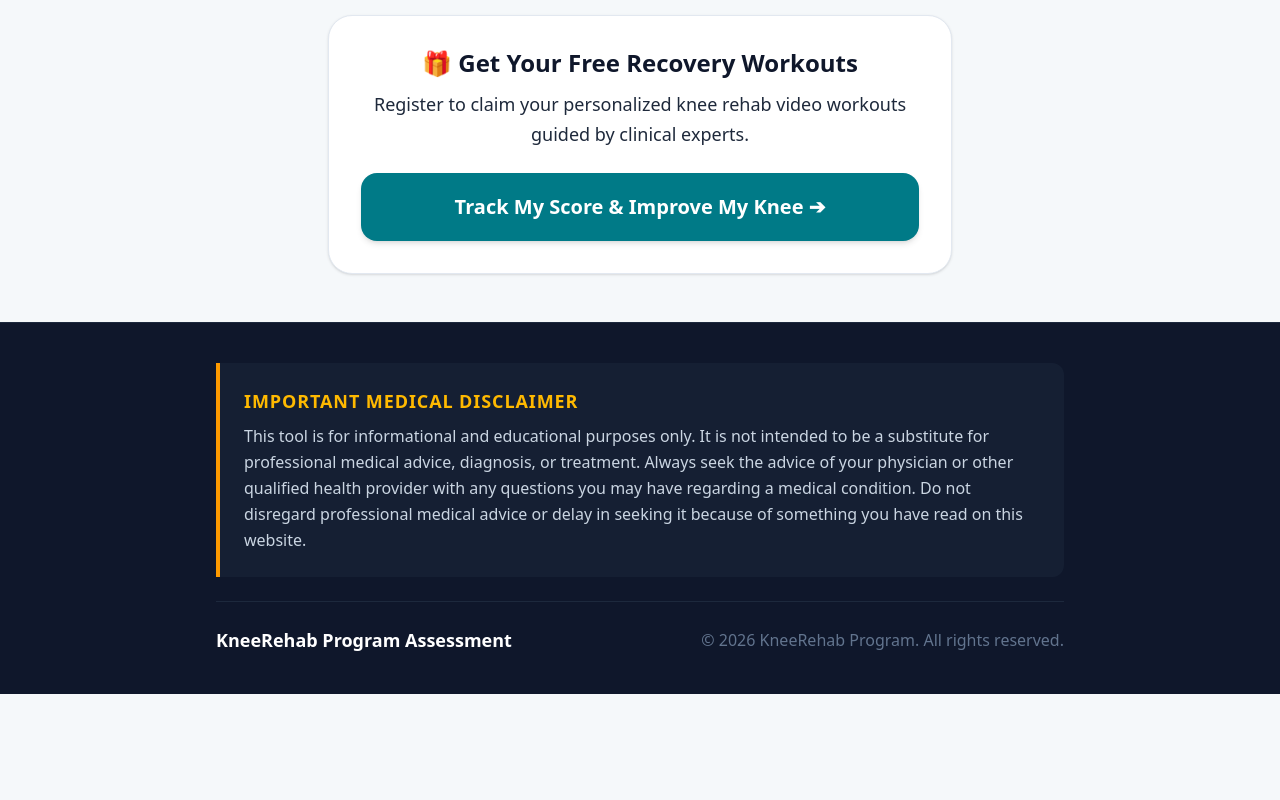
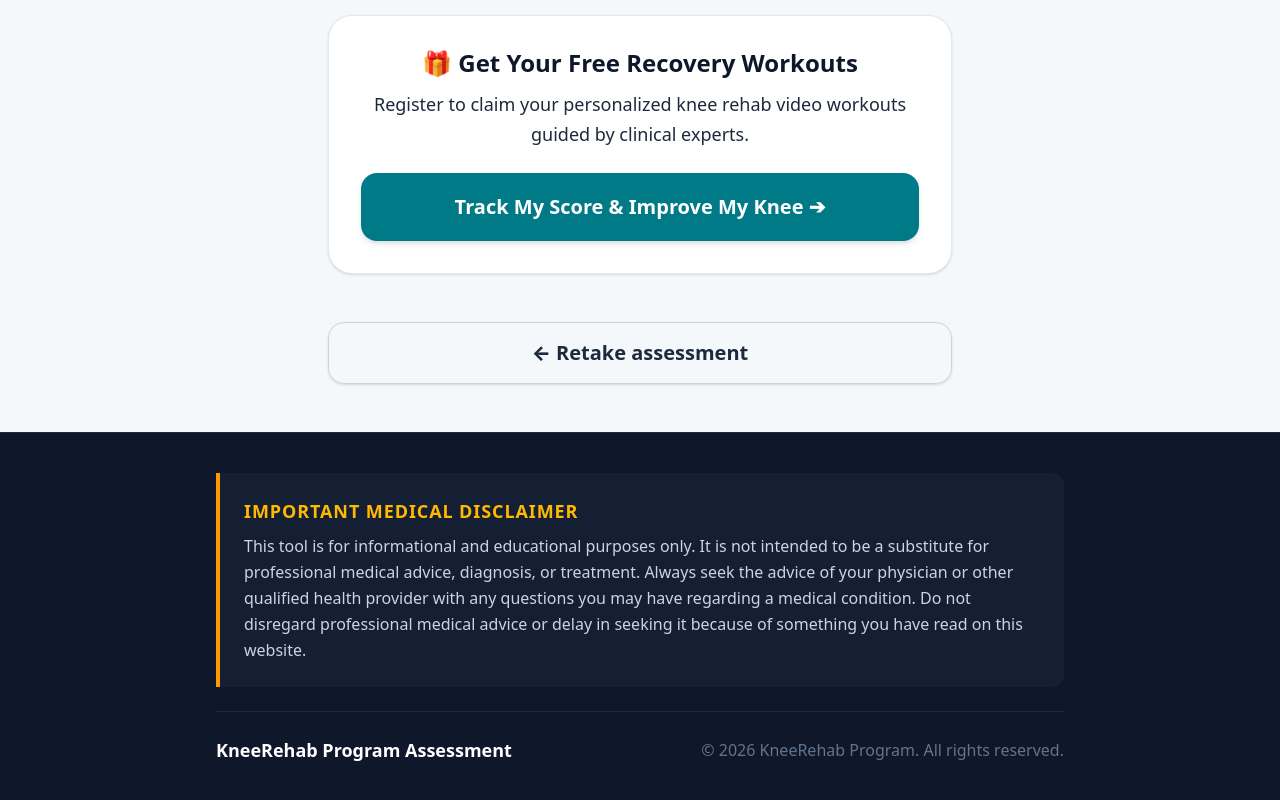
Before and after one commit to MinhTuNguyen02/knee-rehab-program-assess, a Next.js app: page /result/amber in a window 1280 px wide. Shown: the part 1007-1807 px from the top of the page. Before the commit the page ends 1701 px from the top, so only its background shows below. Built offline with nearby package versions, Linux system fonts and the light colour scheme.

Commit message:
back btn result page

```diff
--- a/src/app/result/amber/page.tsx
+++ b/src/app/result/amber/page.tsx
@@ -4,6 +4,8 @@ import React, { Suspense } from 'react';
 import { useSearchParams } from 'next/navigation';
 import Link from 'next/link';
 import { ZoneCard } from '@/components/shared/ZoneCard';
+import { Button } from '@/components/shared/Button';
+import { useRouter } from 'next/navigation';
 
 function AmberResultContent() {
   const searchParams = useSearchParams();
@@ -18,6 +20,11 @@ function AmberResultContent() {
     'Focus on gentle knee-stabilizing exercises (e.g. straight leg raises, wall sits).',
     'Apply a warm compress for 15-20 minutes in the evening to relax surrounding muscles.'
   ];
+
+  const router = useRouter();
+  const handleBack = () => {
+    router.push('/');
+  };
 
   return (
     <div className="flex-1 flex flex-col justify-center py-12 px-4 md:px-6 max-w-2xl mx-auto w-full space-y-8">
@@ -55,6 +62,19 @@ function AmberResultContent() {
           Track My Score &amp; Improve My Knee ➔
         </Link>
       </div>
+
+      {/* Action Buttons */}
+      <div className="flex flex-col gap-4 pt-4">
+        <Button
+          type="button"
+          variant="outline"
+          fullWidth
+          onClick={handleBack}
+          className="text-base py-4 rounded-2xl font-extrabold text-slate-600 border border-slate-300 hover:bg-slate-50"
+        >
+          ← Retake assessment
+        </Button>
+      </div>
     </div>
   );
 }
--- a/src/app/result/green/page.tsx
+++ b/src/app/result/green/page.tsx
@@ -4,6 +4,8 @@ import React, { Suspense } from 'react';
 import { useSearchParams } from 'next/navigation';
 import Link from 'next/link';
 import { ZoneCard } from '@/components/shared/ZoneCard';
+import { useRouter } from 'next/navigation';
+import { Button } from '@/components/shared/Button';
 
 function GreenResultContent() {
   const searchParams = useSearchParams();
@@ -19,6 +21,11 @@ function GreenResultContent() {
     'Stay hydrated and maintain a healthy diet to nourish joint cartilage.',
     'Take this assessment monthly to stay proactive about your knee health.'
   ];
+
+  const router = useRouter();
+  const handleBack = () => {
+    router.push('/');
+  };
 
   return (
     <div className="flex-1 flex flex-col justify-center py-12 px-4 md:px-6 max-w-2xl mx-auto w-full space-y-8">
@@ -48,6 +55,19 @@ function GreenResultContent() {
           Track My Score &amp; Improve My Knee ➔
         </Link>
       </div>
+
+      {/* Action Buttons */}
+      <div className="flex flex-col gap-4 pt-4">
+        <Button
+          type="button"
+          variant="outline"
+          fullWidth
+          onClick={handleBack}
+          className="text-base py-4 rounded-2xl font-extrabold text-slate-600 border border-slate-300 hover:bg-slate-50"
+        >
+          ← Retake assessment
+        </Button>
+      </div>
     </div>
   );
 }
--- a/src/app/result/red/page.tsx
+++ b/src/app/result/red/page.tsx
@@ -4,6 +4,8 @@ import React, { Suspense } from 'react';
 import { useSearchParams } from 'next/navigation';
 import Link from 'next/link';
 import { ZoneCard } from '@/components/shared/ZoneCard';
+import { useRouter } from 'next/navigation';
+import { Button } from '@/components/shared/Button';
 
 function RedResultContent() {
   const searchParams = useSearchParams();
@@ -19,6 +21,11 @@ function RedResultContent() {
     'Use cold therapy (ice packs wrapped in a towel) for 15 minutes to manage acute pain or swelling.',
     'Ask your doctor about structured, clinical knee rehabilitation programs.'
   ];
+
+  const router = useRouter();
+  const handleBack = () => {
+    router.push('/');
+  };
 
   return (
     <div className="flex-1 flex flex-col justify-center py-12 px-4 md:px-6 max-w-2xl mx-auto w-full space-y-8">
@@ -62,6 +69,19 @@ function RedResultContent() {
           Track My Score &amp; Improve My Knee ➔
         </Link>
       </div>
+
+      {/* Action Buttons */}
+      <div className="flex flex-col gap-4 pt-4">
+        <Button
+          type="button"
+          variant="outline"
+          fullWidth
+          onClick={handleBack}
+          className="text-base py-4 rounded-2xl font-extrabold text-slate-600 border border-slate-300 hover:bg-slate-50"
+        >
+          ← Retake assessment
+        </Button>
+      </div>
     </div>
   );
 }
```
